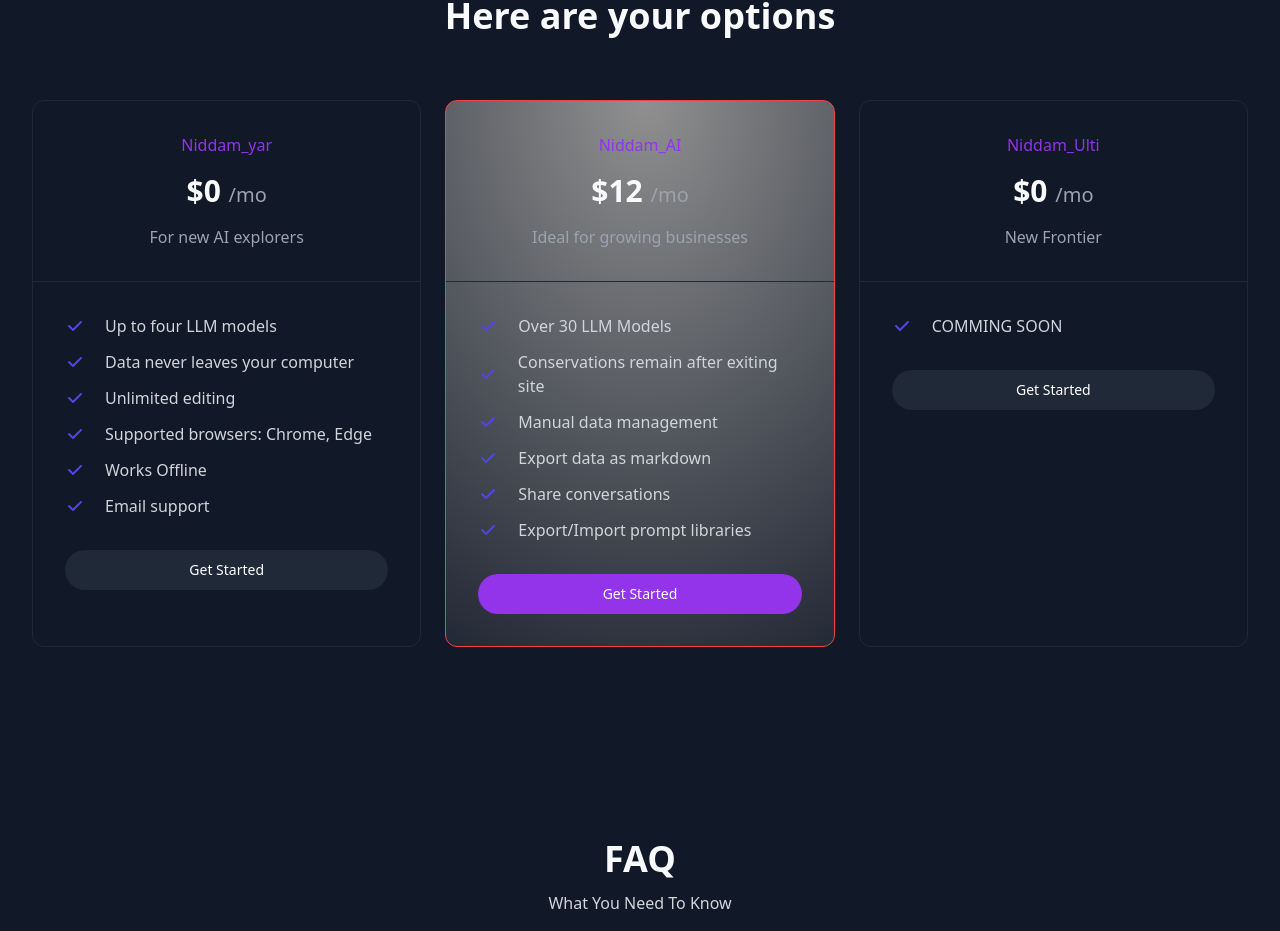
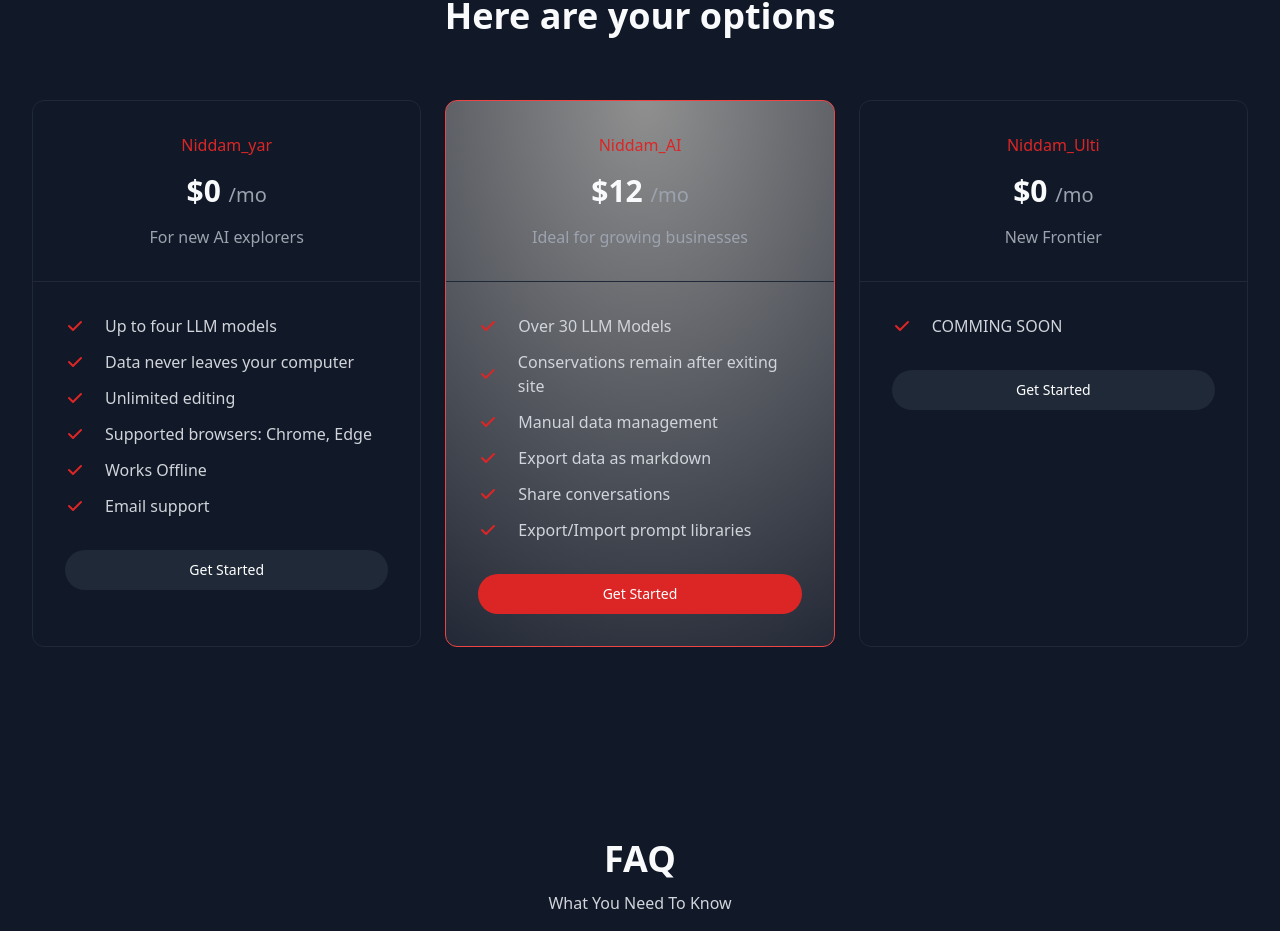
Before and after one commit to ydideh810/nidmail, a Next.js app: page / in a window 1280 px wide. Shown: the part 2834-3765 px from the top of the page. Built offline with nearby package versions, Linux system fonts and the light colour scheme.

Commit message:
Update Pricing.jsx

```diff
--- a/components/ui/Pricing/Pricing.jsx
+++ b/components/ui/Pricing/Pricing.jsx
@@ -72,7 +72,7 @@ const Pricing = () => {
                                 }}
                             >
                                 <div className="p-8 space-y-4 border-b border-gray-800 text-center">
-                                    <span className='text-purple-600 font-medium'>
+                                    <span className='text-red-600 font-medium'>
                                         {item.name}
                                     </span>
                                     <div className='text-gray-50 text-3xl font-semibold'>
@@ -89,7 +89,7 @@ const Pricing = () => {
                                                 <li key={idx} className='flex items-center gap-5 text-gray-300'>
                                                     <svg
                                                         xmlns='http://www.w3.org/2000/svg'
-                                                        className='h-5 w-5 text-indigo-600'
+                                                        className='h-5 w-5 text-red-600'
                                                         viewBox='0 0 20 20'
                                                         fill='currentColor'>
                                                         <path
@@ -103,7 +103,7 @@ const Pricing = () => {
                                         }
                                     </ul>
                                     <div className="pt-8">
-                                        <Button className={`w-full rounded-full text-white ring-offset-2 focus:ring ${item.isMostPop ? "bg-purple-600 hover:bg-red-500 focus:bg-red-700 ring-red-600" : "bg-gray-800 hover:bg-gray-700 ring-gray-800"}`}>
+                                        <Button className={`w-full rounded-full text-white ring-offset-2 focus:ring ${item.isMostPop ? "bg-red-600 hover:bg-red-500 focus:bg-red-700 ring-red-600" : "bg-gray-800 hover:bg-gray-700 ring-gray-800"}`}>
                                             Get Started
                                         </Button>
                                     </div>
```
